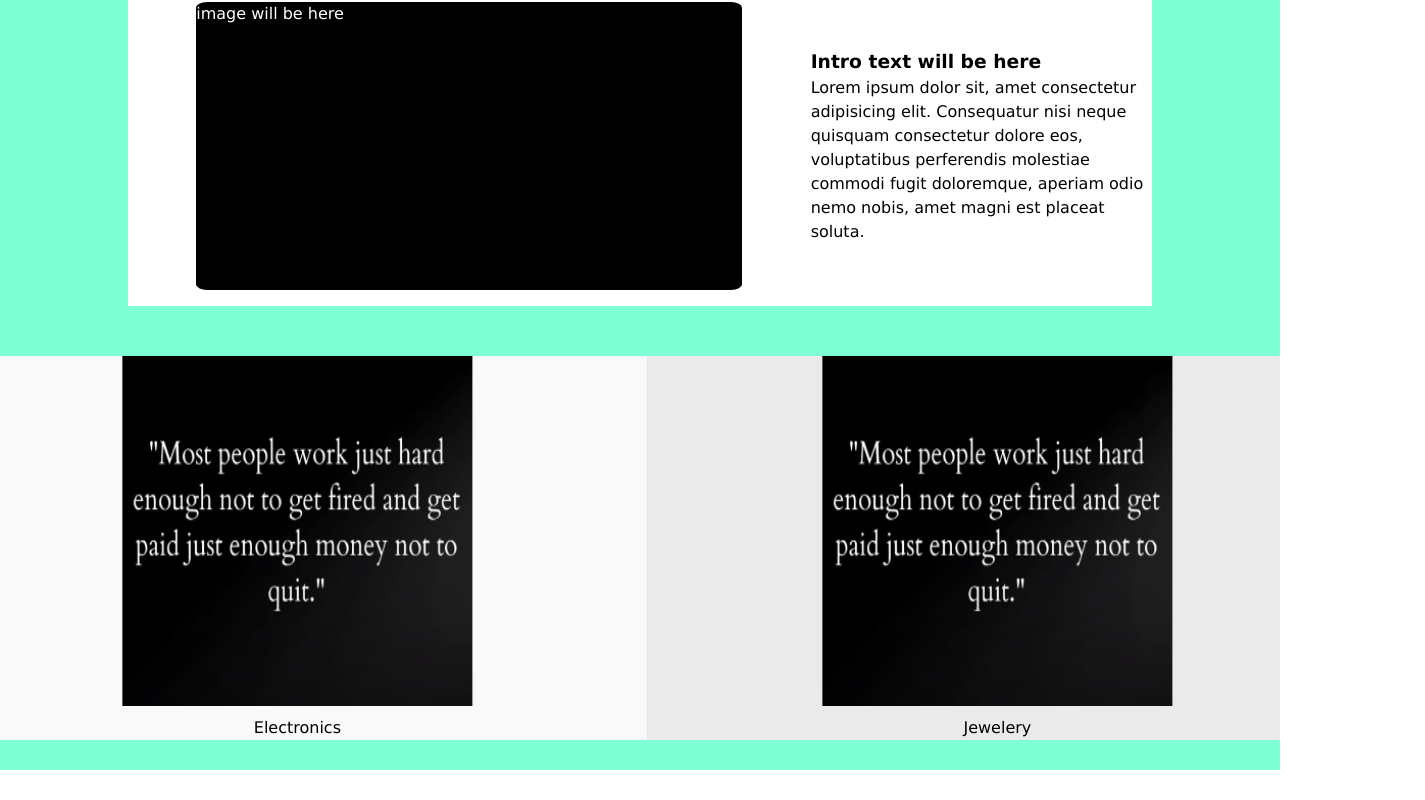
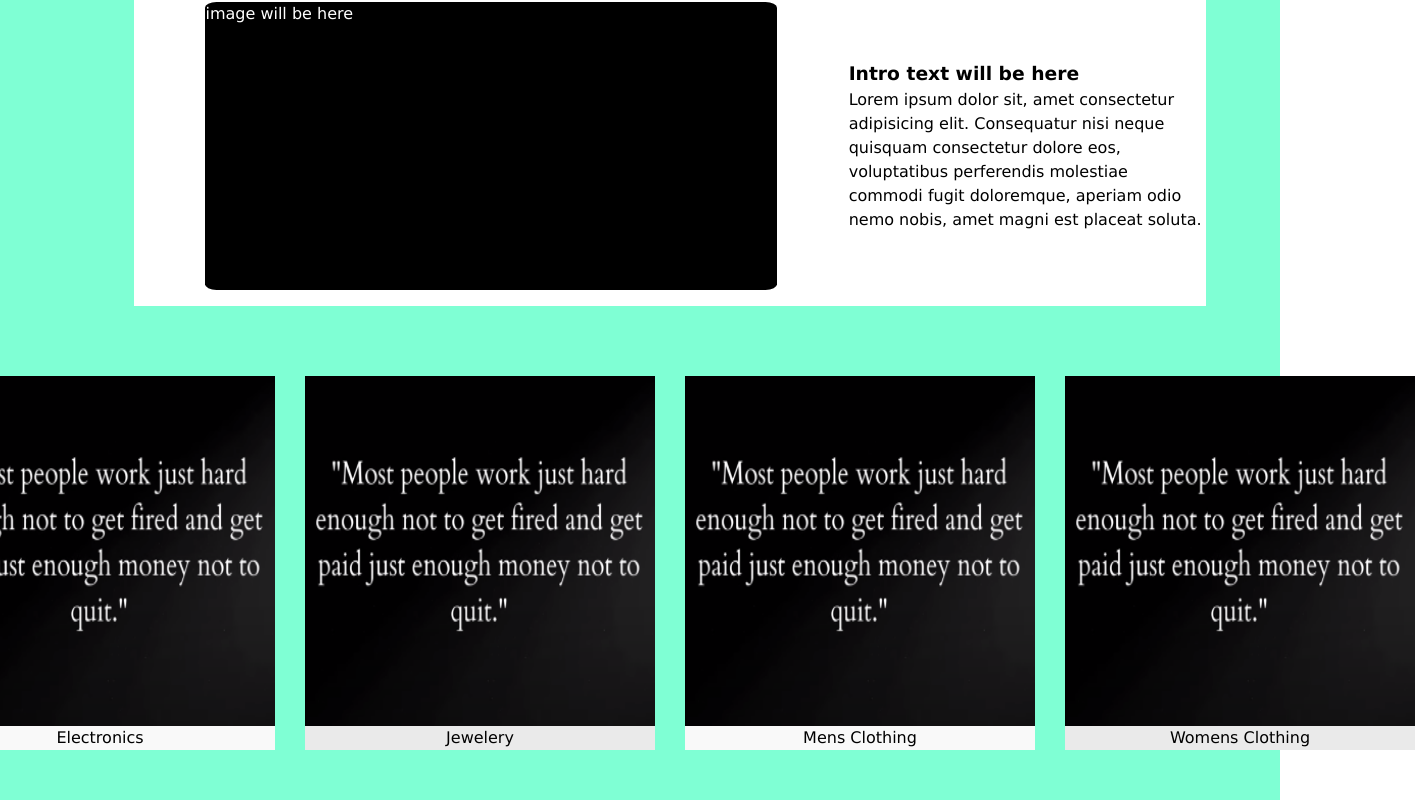
Before and after one commit to Tebibux/ShoppingCart, a React (Vite) app: page / in a window 1280 px wide. Shown: the part 156-956 px from the top of the page, 1425 px wide, since content can reach past the window. Before the commit the page ends 926 px from the top, so only its background shows below. Built offline with nearby package versions, Linux system fonts and the light colour scheme.

Commit message:
done for now

```diff
--- a/src/App.css
+++ b/src/App.css
@@ -75,41 +75,30 @@ body{
 }
 
 /* this is for slider section  */
-/* Keyframes for sliding animation */
-@keyframes slide {
-    0% { transform: translateX(0); }
-    100% { transform: translateX(-100%); }
-  }
-
-
 
 .category-slider {
     margin: 30px;
-    width: 100%;
-    overflow: hidden;
+    width: inherit;
+    padding: 10px;
 }
 .slider-wrapper {
     display: flex;
-    transition: transform 0.5s ease-in-out;
+    justify-content: center;
 }
 
   /* Apply sliding animation to slider */
-    .slider {
+.slider {
     display: flex;
-    list-style: none;
-    padding: 0;
-    margin: 0;
-    animation: slide 100s infinite; /* Adjust duration as needed */
-  }
-    /* Ensure all list items have the same width */
+    gap: 10px;
+    justify-content: space-evenly;
+}
+/* Ensure all list items have the same width */
 .slider li {
-        flex: 0 0 50%; /* Display four items at a time */
+    margin: 10px;
     }
 .slider li img {
     width: 350px;
     height: 350px;
-    display: block;
-    margin: 0 auto 10px;
 }
 .slider li span {
     display: block;
--- a/src/App.jsx
+++ b/src/App.jsx
@@ -45,7 +45,6 @@ function App() {
               </ul>
             </div>
           </section>
-
       </div>
     </>
   )
```
